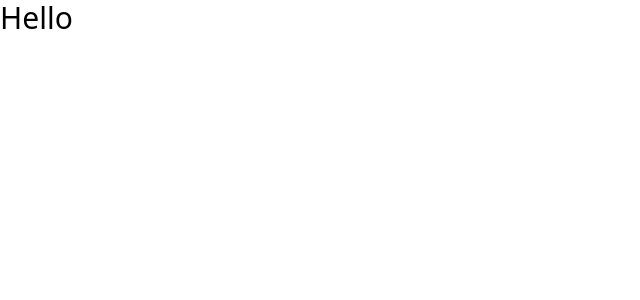
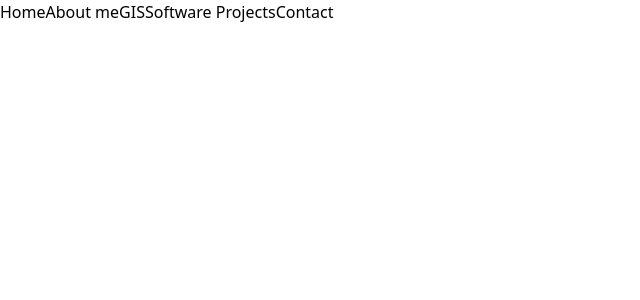
Before and after one commit to Kimberley-saka/my_portfolio, a React (Vite) app: page / in a window 1280 px wide. Shown: the top 300 px of the page, without its empty margins (0-640 px from the left). Built offline with nearby package versions, Linux system fonts and the light colour scheme.

Commit message:
added new files

```diff
--- a/src/App.jsx
+++ b/src/App.jsx
@@ -1,14 +1,14 @@
 import './App.css'
+import Landing from './Pages/Landing'
 
 function App() {
 
 
   return (
     <>
-    <h1 className='text-3xl'>Hello</h1>
-
+    <Landing/>
     </>
   )
 }
 
-export default App
+export default App;
--- /dev/null
+++ b/src/Components/HeroSection.jsx
@@ -0,0 +1,9 @@
+function HeroSection() {
+    return(
+        <>
+
+        </>
+    )
+}
+
+export default HeroSection;
--- /dev/null
+++ b/src/Components/NavBar.jsx
@@ -0,0 +1,17 @@
+import { Link } from "react-router-dom"
+
+function NavBar() {
+    return (
+        <nav>
+            <Link to="/">Home</Link>
+            <Link to="">About me</Link>
+            <Link to="/">GIS</Link>
+            <Link to="/">Software Projects</Link>
+            <Link to="/">Contact</Link>
+
+        </nav>
+    )
+}
+
+
+export default NavBar
--- /dev/null
+++ b/src/Pages/Landing.jsx
@@ -0,0 +1,13 @@
+import NavBar from "../Components/NavBar";
+import HeroSection from "../Components/HeroSection";
+
+function Landing() {
+    return(<div className="">
+    <NavBar/>
+    <HeroSection/>
+    </div>
+
+    )
+}
+
+export default Landing;
```
